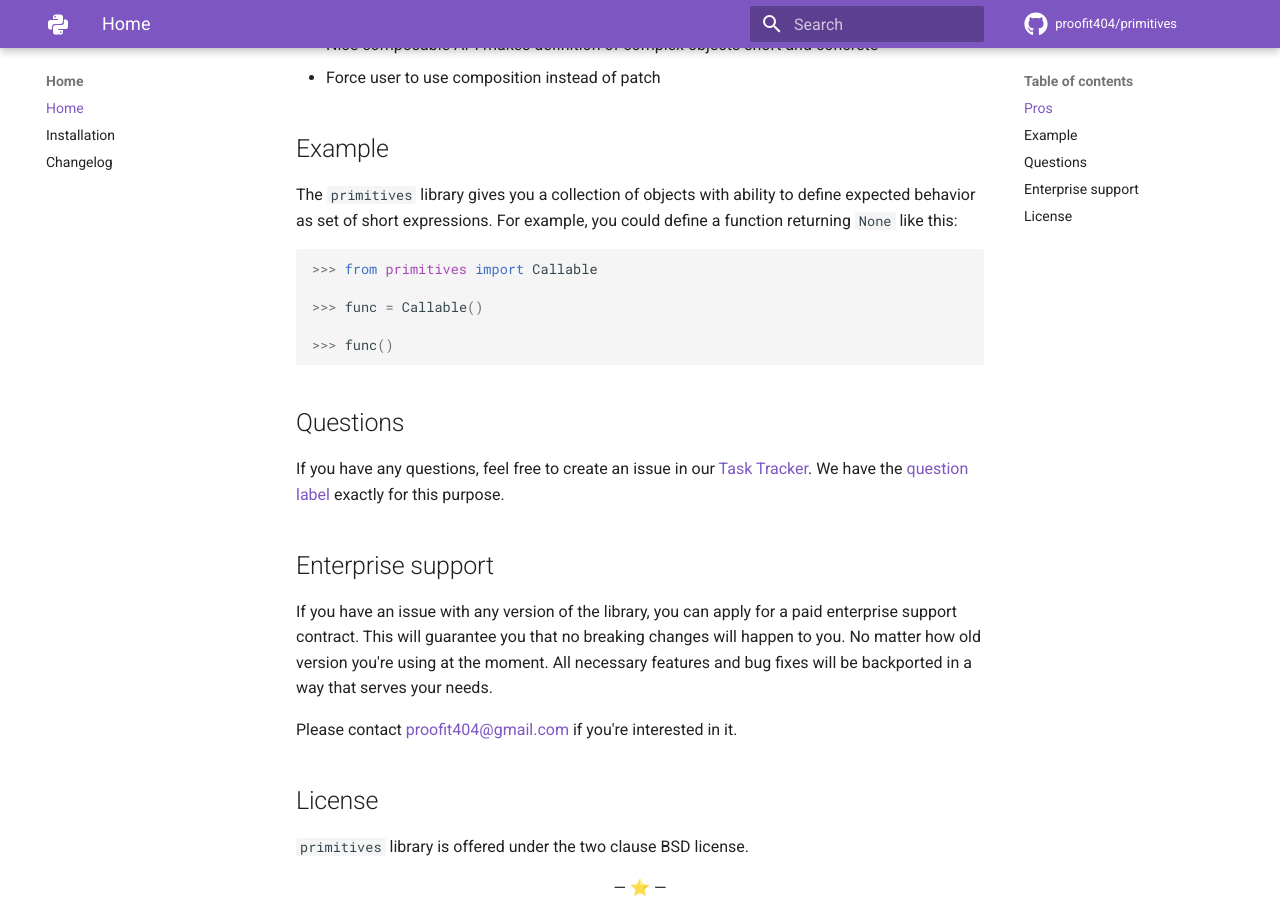
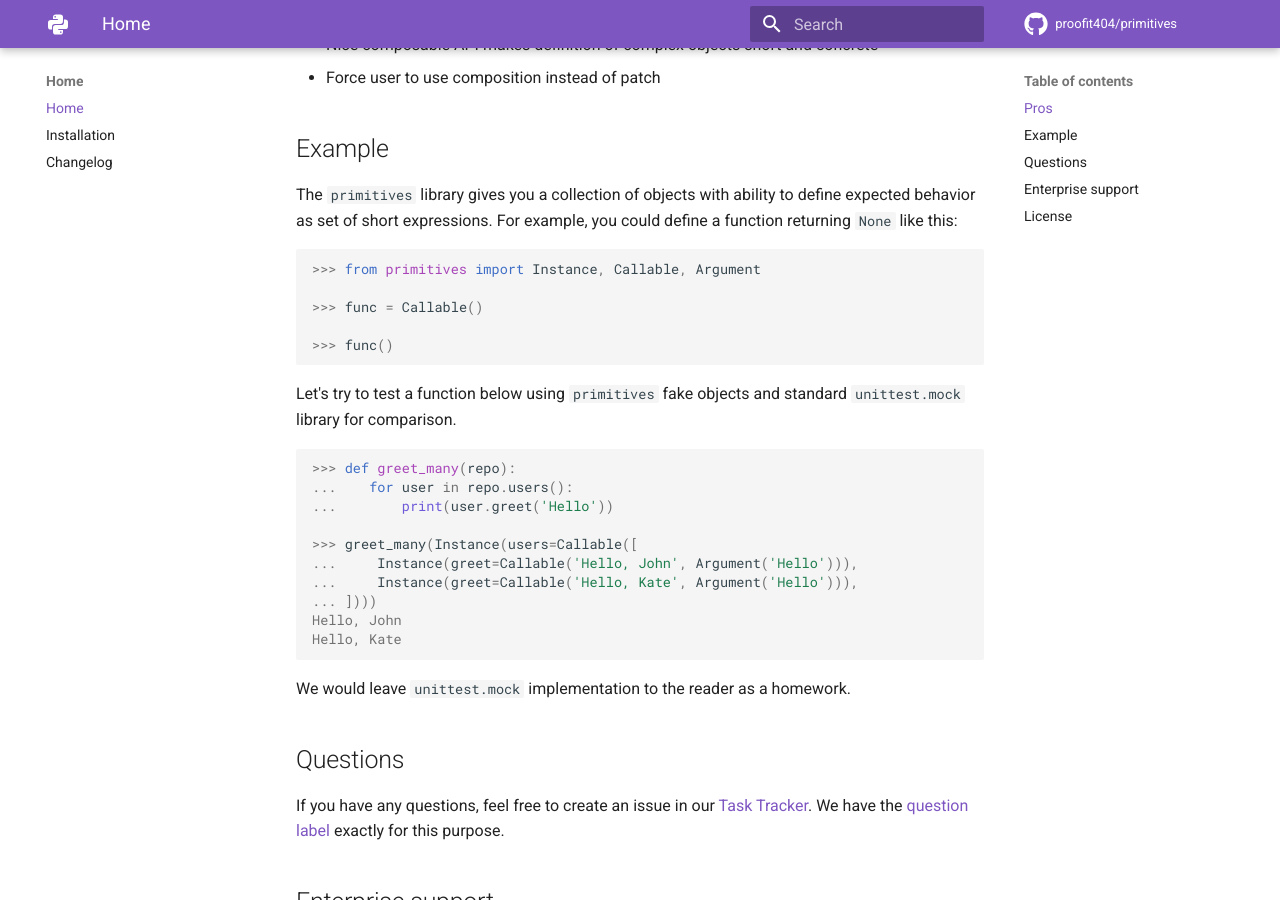
Before and after one commit to proofit404/primitives, an MkDocs documentation site: the page built from docs/index.md, in a window 1280 px wide and 900 px high, scrolled down 879 px. Built offline with MkDocs 1.6.1 and Material for MkDocs 9.7.7, drawn with Linux system fonts in a browser that asks for light colours; comment, search, counter and statistics services are not loaded.

Commit message:
docs: explain instance object #6

````diff
--- a/docs/index.md
+++ b/docs/index.md
@@ -47,13 +47,33 @@ define a function returning `None` like this:
 
 ```pycon
 
->>> from primitives import Callable
+>>> from primitives import Instance, Callable, Argument
 
 >>> func = Callable()
 
 >>> func()
 
 ```
+
+Let's try to test a function below using `primitives` fake objects and standard
+`unittest.mock` library for comparison.
+
+```pycon
+
+>>> def greet_many(repo):
+...    for user in repo.users():
+...        print(user.greet('Hello'))
+
+>>> greet_many(Instance(users=Callable([
+...     Instance(greet=Callable('Hello, John', Argument('Hello'))),
+...     Instance(greet=Callable('Hello, Kate', Argument('Hello'))),
+... ])))
+Hello, John
+Hello, Kate
+
+```
+
+We would leave `unittest.mock` implementation to the reader as a homework.
 
 ## Questions
 
--- a/mkdocs.yml
+++ b/mkdocs.yml
@@ -40,3 +40,4 @@ nav:
   - Usage:
       - Callable: callable.md
       - Awaitable: awaitable.md
+      - Instance: instance.md
````
Also changed, not shown: docs/awaitable.md (+2 -4 lines), docs/instance.md (added, +50 -0 lines), 1 other file.
